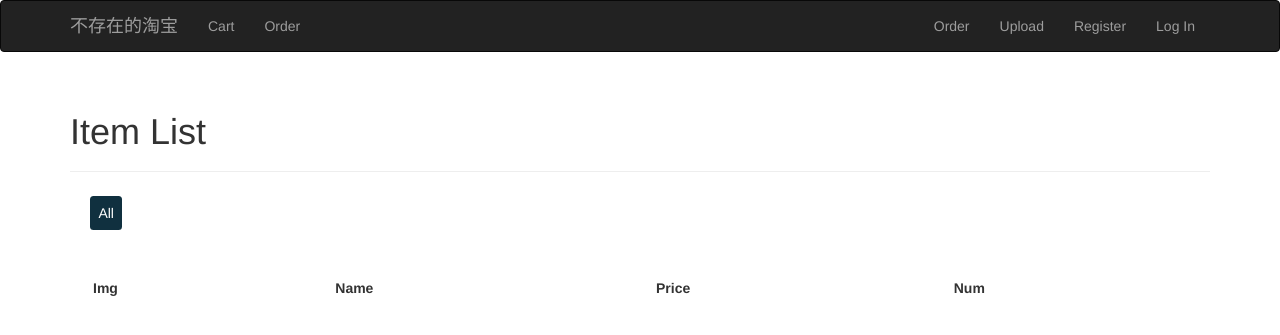
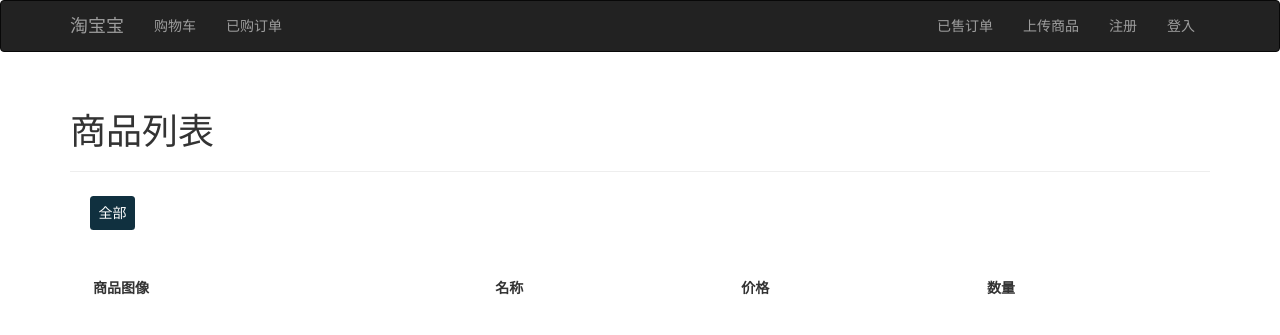
Before and after one commit to hydewww/e-commerce, a Flask app: page / in a window 1280 px wide. Shown: the top 335 px of the page. Run offline with Flask 2, Linux system fonts and the light colour scheme; data that the repository does not hold is empty; some libraries are stand-ins or nearby versions.

Commit message:
稍微改动

```diff
--- a/app/buy/views.py
+++ b/app/buy/views.py
@@ -95,7 +95,7 @@ def buy_item(id):
 @login_required
 def pay(order_id):
     order = Order.query.filter_by(id=order_id).first_or_404()
-    if order.owner_id == current_user.id and order.status == 0:
+    if order.buyer_id == current_user.id and order.status == 0:
         order.status = 1
         db.session.add(order)
         db.session.commit()
@@ -107,7 +107,7 @@ def pay(order_id):
 @login_required
 def receive(order_id):
     order = Order.query.filter_by(id=order_id).first_or_404()
-    if order.owner_id == current_user.id and order.status == 2:
+    if order.buyer_id == current_user.id and order.status == 2:
         order.status = 3
         db.session.add(order)
         db.session.commit()
--- a/app/public/views.py
+++ b/app/public/views.py
@@ -1,7 +1,7 @@
 from flask import render_template, request, redirect, url_for
 from . import public
 from .. import db, images
-from ..models import Item, Cate
+from ..models import Item, Cate, User
 
 
 @public.route('/')
@@ -15,16 +15,17 @@ def index():
 def cate(cate_id):
     cates = Cate.query.all()
     items = Item.query.filter_by(cate_id=cate_id).all()
-    return render_template("public/itemlist.html", items=items, cates=cates)
+    return render_template("public/itemlist.html", items=items, cates=cates, images=images)
 
 
 @public.route('/owner/<int:owner_id>')
 def owner(owner_id):
     items = Item.query.filter_by(owner_id=owner_id).all()
-    return render_template("public/itemlist.html", items=items)
+    return render_template("public/itemlist.html", items=items, images=images)
 
 
 @public.route('/item/<int:item_id>')
 def item(item_id):
     item = Item.query.filter_by(id=item_id).first_or_404()
-    return render_template("public/item.html", item=item)
+   # owner = User.query.filter_by(id=item.owner_id).first()
+    return render_template("public/item.html", item=item, images=images)
--- a/app/templates/base.html
+++ b/app/templates/base.html
@@ -12,21 +12,21 @@
                 <span class="icon-bar"></span>
                 <span class="icon-bar"></span>
             </button>
-            <a class="navbar-brand" href="/">不存在的淘宝</a>
+            <a class="navbar-brand" href="/">淘宝宝</a>
         </div>
         <div class="navbar-collapse collapse">
             <ul class="nav navbar-nav">
-                <li><a href="{{ url_for('buy.cart') }}">Cart</a></li>
-                <li><a href="{{ url_for('buy.order') }}">Order</a></li>
+                <li><a href="{{ url_for('buy.cart') }}">购物车</a></li>
+                <li><a href="{{ url_for('buy.order') }}">已购订单</a></li>
             </ul>
             <ul class="nav navbar-nav navbar-right">
-                <li><a href="{{ url_for('sell.order') }}">Order</a></li>
-                <li><a href="{{ url_for('sell.upload') }}">Upload</a></li>
+                <li><a href="{{ url_for('sell.order') }}">已售订单</a></li>
+                <li><a href="{{ url_for('sell.upload') }}">上传商品</a></li>
                 {% if current_user.is_authenticated %}
-                <li><a href="{{ url_for('auth.logout') }}">Log Out</a></li>
+                <li><a href="{{ url_for('auth.logout') }}">登出</a></li>
                 {% else %}
-                <li><a href="{{ url_for('auth.register') }}">Register</a></li>
-                <li><a href="{{ url_for('auth.login') }}">Log In</a></li>
+                <li><a href="{{ url_for('auth.register') }}">注册</a></li>
+                <li><a href="{{ url_for('auth.login') }}">登入</a></li>
                 {% endif %}
             </ul>
         </div>
--- a/app/templates/public/itemlist.html
+++ b/app/templates/public/itemlist.html
@@ -31,11 +31,11 @@
 </style>
 
 <div class="page-header">
-    <h1>Item List</h1>
+    <h1>商品列表</h1>
 </div>
 <div class="categories-bar">
     {% if cates != None %}
-    <div class="label"><a href="{{ url_for('public.index') }}">All</a></div>
+    <div class="label"><a href="{{ url_for('public.index') }}">全部</a></div>
     {% for cate in cates %}
     <div class="label"><a href="{{ url_for('public.cate', cate_id=cate.id) }}">{{cate.name}}</a></div>
     {% endfor %}
@@ -46,10 +46,10 @@
     <table class="table table-striped">
         <thead>
             <tr>
-                <td><b>Img</b></td>
-                <td><b>Name</b></td>
-                <td><b>Price</b></td>
-                <td><b>Num</b></td>
+                <td><b>商品图像</b></td>
+                <td><b>名称</b></td>
+                <td><b>价格</b></td>
+                <td><b>数量</b></td>
             </tr>
         </thead>
         <tbody>
@@ -59,7 +59,7 @@
                 <td><span class="td-font">{{ item.name }}</span></td>
                 <td><span class="td-font">{{ item.price }}</span></td>
                 <td><span class="td-font">{{ item.num }}</span></td>
-                <td><a href="{{ url_for('public.item', item_id=item.id) }}" class="td-font">More</a></td>
+                <td><a href="{{ url_for('public.item', item_id=item.id) }}" class="td-font">详情</a></td>
             </tr>
         {% endfor %}
         </tbody>
--- a/app/templates/sell/upload.html
+++ b/app/templates/sell/upload.html
@@ -5,7 +5,7 @@
 
 {% block page_content %}
 <div class="page-header">
-    <h1>Upload</h1>
+    <h1>上传商品</h1>
 </div>
 <div class="col-md-4">
     {{ wtf.quick_form(form) }}
```
Also changed, not shown: app/templates/buy/cart.html (+7 -7 lines), app/templates/buy/order.html (+6 -6 lines), app/templates/public/item.html (+13 -9 lines), app/templates/sell/order.html (+6 -6 lines).
